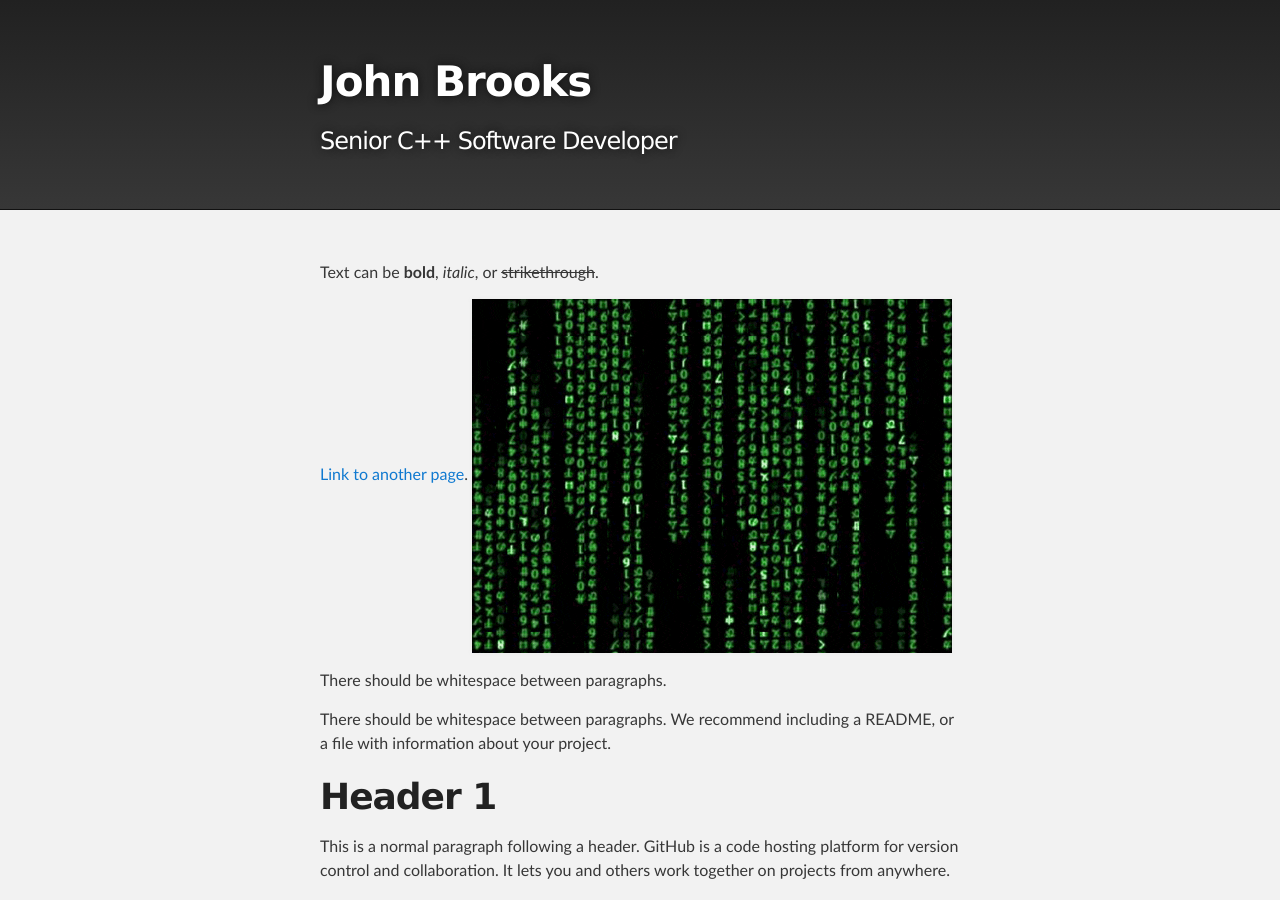
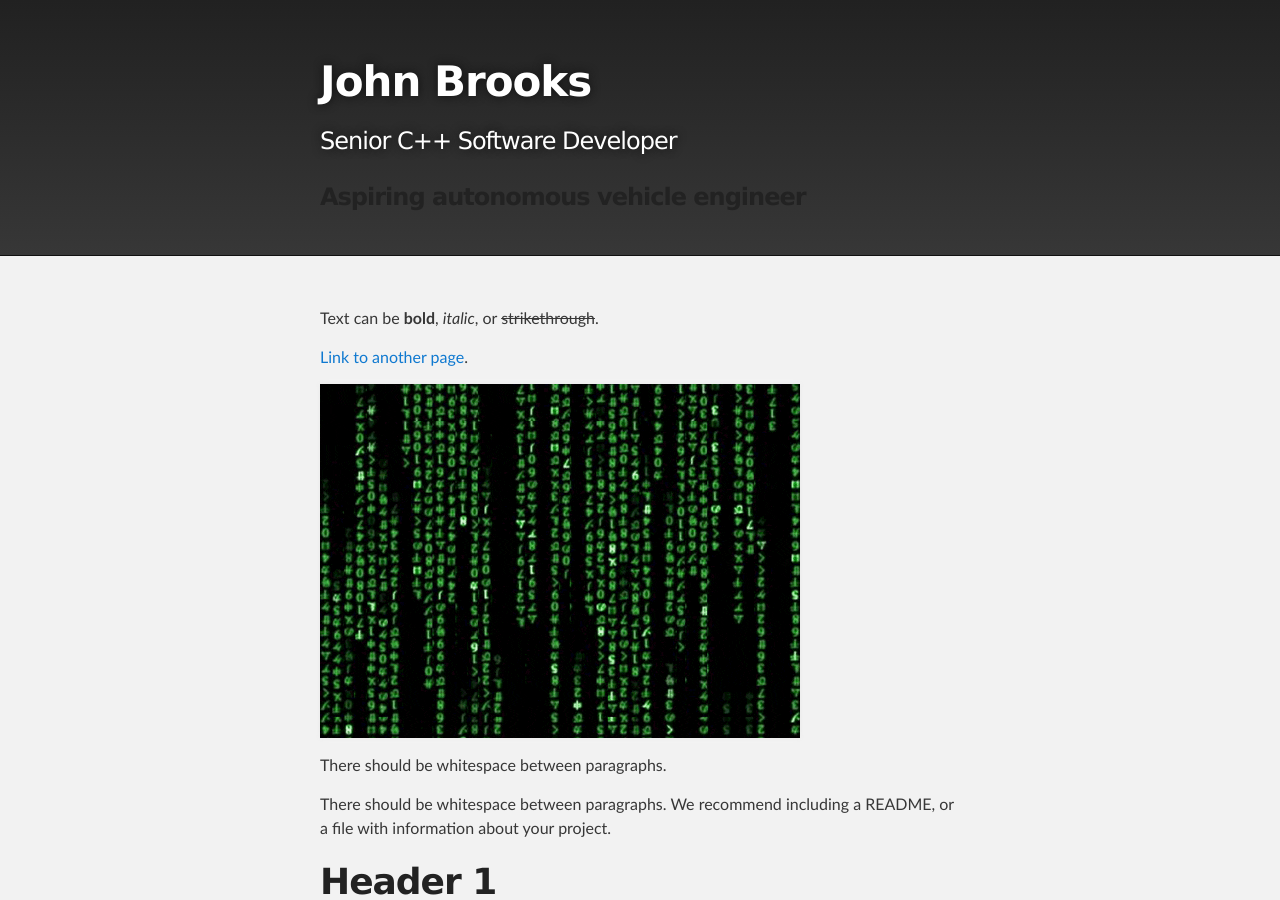
Before and after one commit to John-Brooks/john-brooks.github.io, a Jekyll site: the page built from index.md, in a window 1280 px wide and 900 px high. Built offline with Jekyll 4.4.1, drawn with Linux system fonts in a browser that asks for light colours.

Commit message:
secondary title

```diff
--- a/_layouts/default.html
+++ b/_layouts/default.html
@@ -21,6 +21,7 @@
 
           <h1 id="project_title">{{ site.title | default: site.github.repository_name }}</h1>
           <h2 id="project_tagline">{{ site.description | default: site.github.project_tagline }}</h2>
+          <h3 id="secondary title">Aspiring autonomous vehicle engineer</h3>
 
           {% if site.show_downloads %}
             <section id="downloads">
--- a/index.md
+++ b/index.md
@@ -5,6 +5,7 @@ layout: default
 Text can be **bold**, _italic_, or ~~strikethrough~~.
 
 [Link to another page](./another-page.html).
+
 ![gif](/assets/images/giphy.gif)
 
 There should be whitespace between paragraphs.
```
